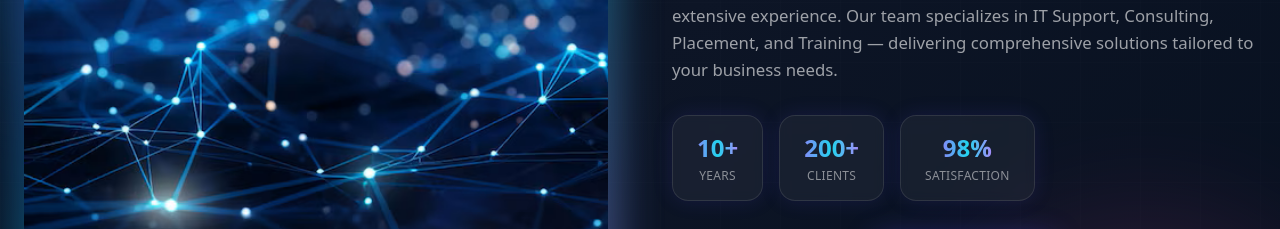
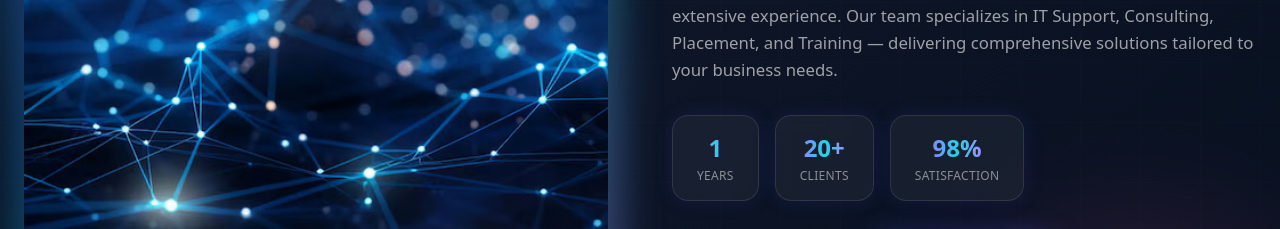
Before and after one commit to MalairamanC/Jaswisys-Project, a React (Vite) app: page / in a window 1280 px wide. Shown: the part 1800-2029 px from the top of the page. Built offline with nearby package versions, Linux system fonts and the light colour scheme.

Commit message:
Update stats in About component

```diff
--- a/src/components/About.jsx
+++ b/src/components/About.jsx
@@ -255,8 +255,8 @@ function About() {
 
               {/* Stats row */}
               <div className="flex gap-4 flex-wrap mt-1">
-                <StatChip value="10+" label="Years" delay={0.6} />
-                <StatChip value="200+" label="Clients" delay={0.7} />
+                <StatChip value="1" label="Years" delay={0.6} />
+                <StatChip value="20+" label="Clients" delay={0.7} />
                 <StatChip value="98%" label="Satisfaction" delay={0.8} />
               </div>
 
```
